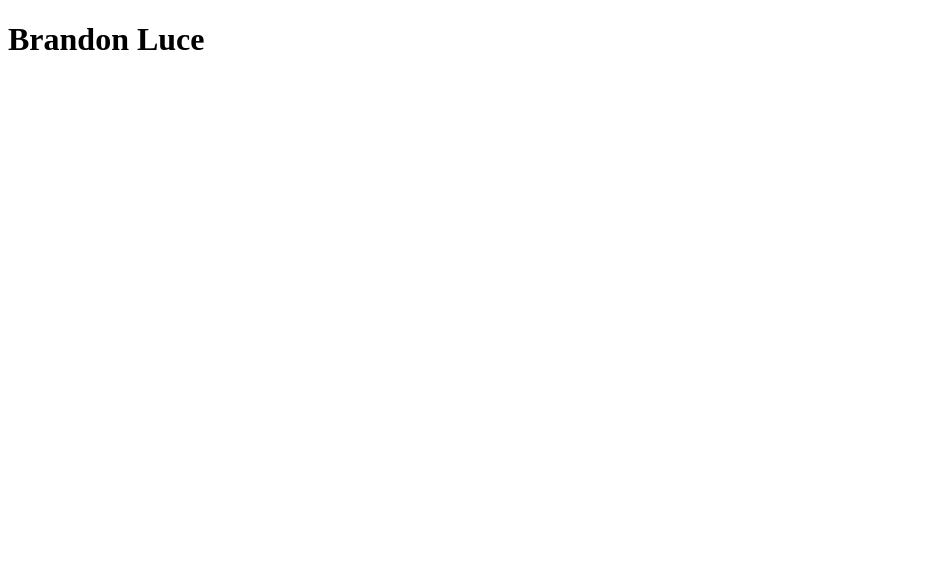
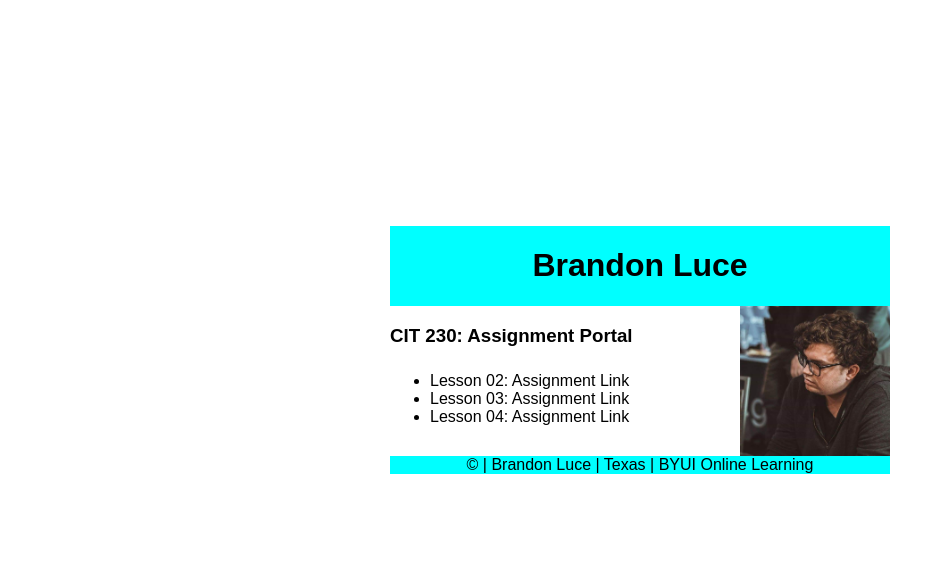
Before and after one commit to luc12001/luc12001.github.io, a plain HTML site: page index.html in a window 1280 px wide. Shown: the whole page, without its empty margins (0-945 px from the left). Drawn offline with Linux system fonts and the light colour scheme.

Commit message:
Upload 1

```diff
--- a/index.html
+++ b/index.html
@@ -1,9 +1,34 @@
-<!doctype html>
+<!doctype HTML5>
 <html lang="en-us">
 <head>
-  <title>Brandon Luce</title>
+  <title>Brandon Luce WDD 230</title>
+  <meta name="viewport" content="width=device-width, initial-scale=1" />
+  <link rel="stylesheet" href="style.css" />
+  <script src="javascript.js"></script>
 </head>
+<div id="layout">
 <body>
- <h1>Brandon Luce</h1>
+    <div id="headerBox">
+        <h1>Brandon Luce</h1>
+    </div>
+    <div id="profilePic">
+        <img src="images/Profile.jpg" width="150"
+        alt="picture of Brandon Luce">
+    </div>
+        <h3>CIT 230: Assignment Portal</h3>
+        <div id="assignmentList">
+    <ul>
+        <li>Lesson 02: <span>Assignment Link</span></li>
+        <li>Lesson 03: <span>Assignment Link</span></li>
+        <li>Lesson 04: <span>Assignment Link</span></li>
+    </ul>
+    </div>
 </body>
+<footer>
+    <div id="footerBox">
+        <span>&#169;</span> | Brandon Luce | Texas | BYUI Online Learning
+        <span id="lastUpdated"></span>
+    </div>
+</footer>
+</div>
 </html>
--- /dev/null
+++ b/javascript.js
@@ -0,0 +1 @@
+document.getElementById("lastUpdated").textContent = "Last Updated: " + document.lastModified;
--- /dev/null
+++ b/style.css
@@ -0,0 +1,49 @@
+#layout {
+    display: grid;
+    grid-template-columns: auto 500px auto;
+    grid-template-rows: 80px auto auto 100px;
+}
+
+body {
+    font-family: Arial, Helvetica, sans-serif;
+    align-self: center;
+    align-content: center;
+}
+
+#headerBox {
+    background-color: aqua;
+    grid-column: 2;
+    grid-row: 1;
+    text-align: center;
+
+}
+footer {
+    grid-column: 2;
+    grid-row: 3;
+}
+
+#footerBox {
+    background-color: aqua;
+    text-align: center;
+}
+
+h3 {
+    grid-column: 2;
+    grid-row: 2;
+}
+
+#assignmentList {
+    justify-self: center;
+    grid-column: 2;
+    grid-row: 2;
+    float: bottom;
+    justify-self: left;
+    margin-top: 50px;
+}
+
+#profilePic {
+    justify-self: right;
+    float:right;
+    grid-column: 2;
+    grid-row: 2;
+}
```
Also changed, not shown: images/Profile.jpg (added), 1 other file.
